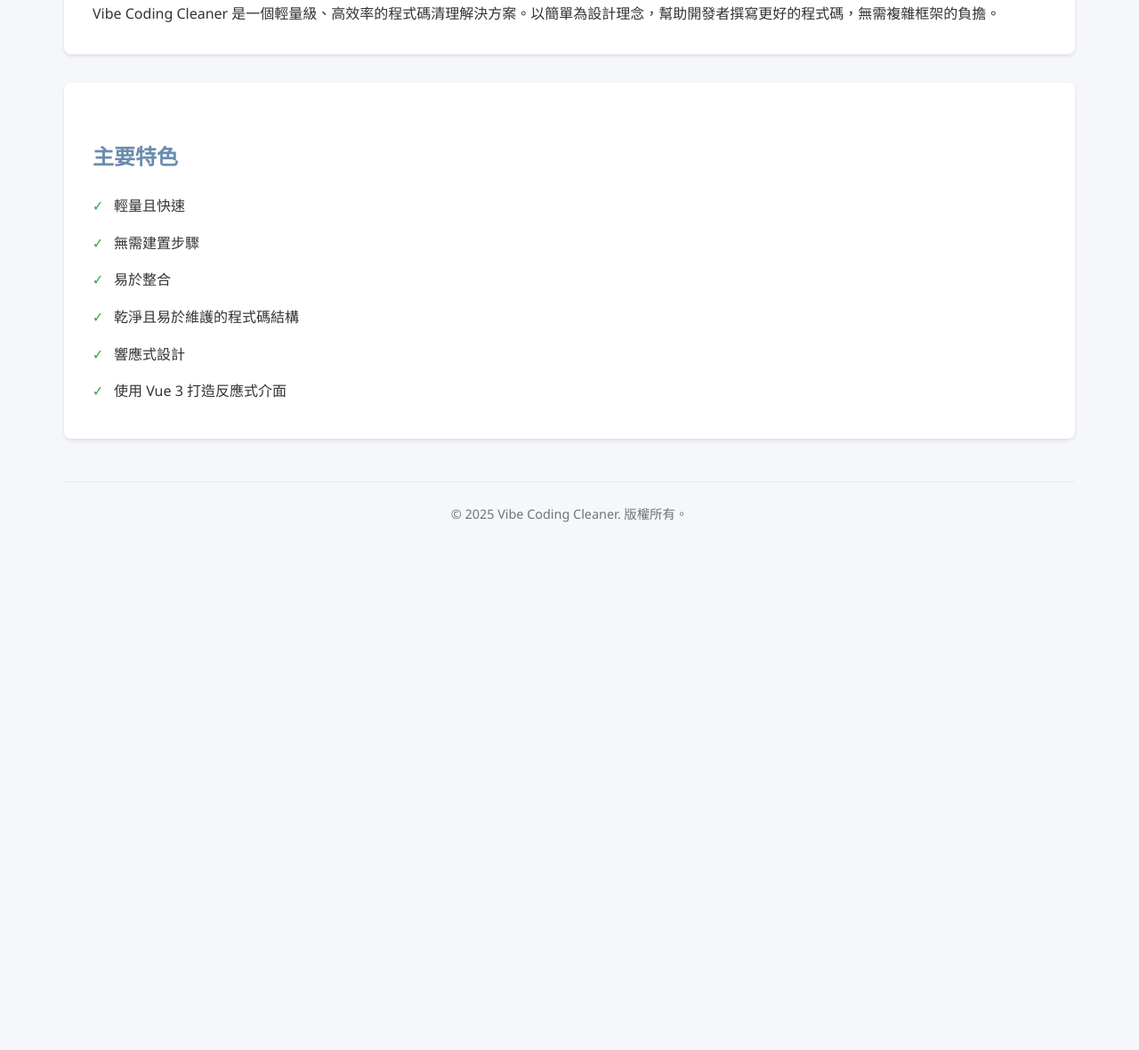
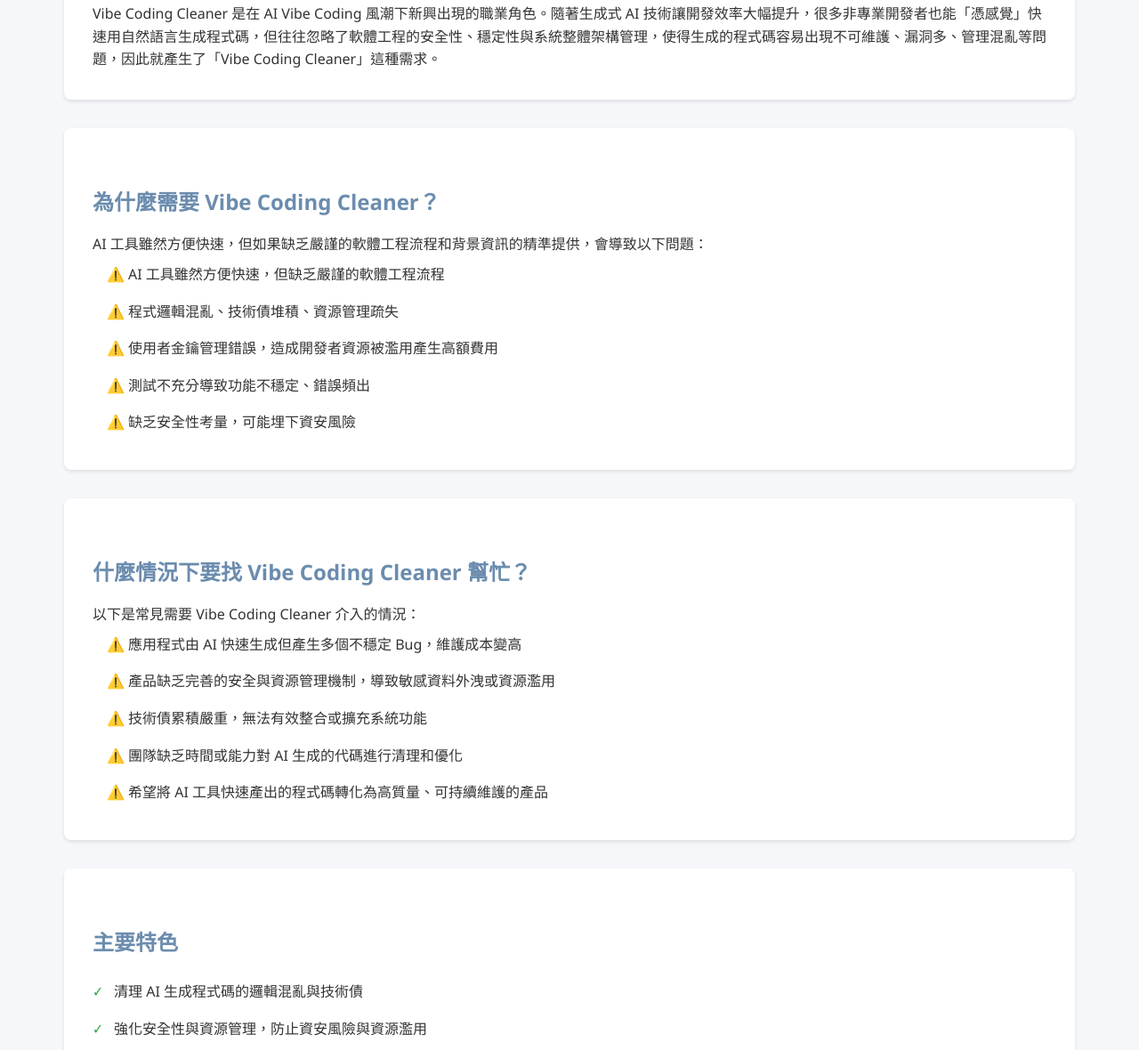
Before and after one commit to chiisen/VibeCodingCleaner, a website: page public/index.html in a window 1280 px wide. Shown: the part 353-1533 px from the top of the page at 89% size. Before the commit the page ends 998 px from the top, so only its background shows below. Drawn offline with nearby package versions, Linux system fonts and the light colour scheme.

Commit message:
feat: 新增 Vibe Coding Cleaner 相關說明與功能，包含為何需要及何時需要的情境

```diff
--- a/public/css/styles.css
+++ b/public/css/styles.css
@@ -50,6 +50,31 @@
     margin-bottom: 2rem;
 }
 
+.why-needed, .when-needed {
+    background-color: white;
+    padding: 2rem;
+    border-radius: 8px;
+    box-shadow: 0 2px 4px rgba(0, 0, 0, 0.1);
+    margin-bottom: 2rem;
+}
+
+.why-needed ul, .when-needed ul {
+    list-style-type: none;
+    padding-left: 1rem;
+}
+
+.why-needed li, .when-needed li {
+    padding: 0.5rem 0;
+    padding-left: 1.5rem;
+    position: relative;
+}
+
+.why-needed li:before, .when-needed li:before {
+    content: '⚠️';
+    position: absolute;
+    left: 0;
+}
+
 .features {
     background-color: white;
     padding: 2rem;
@@ -94,7 +119,7 @@
         margin-bottom: 2rem;
     }
 
-    .hero, .features {
+    .hero, .features, .why-needed, .when-needed {
         padding: 1.5rem;
     }
 }
--- a/public/index.html
+++ b/public/index.html
@@ -20,6 +20,26 @@
                 <p>{{ description }}</p>
             </section>
 
+            <section class="why-needed">
+                <h2>為什麼需要 Vibe Coding Cleaner？</h2>
+                <p>AI 工具雖然方便快速，但如果缺乏嚴謹的軟體工程流程和背景資訊的精準提供，會導致以下問題：</p>
+                <ul>
+                    <li v-for="(reason, index) in whyNeeded" :key="index">
+                        {{ reason }}
+                    </li>
+                </ul>
+            </section>
+
+            <section class="when-needed">
+                <h2>什麼情況下要找 Vibe Coding Cleaner 幫忙？</h2>
+                <p>以下是常見需要 Vibe Coding Cleaner 介入的情況：</p>
+                <ul>
+                    <li v-for="(situation, index) in whenNeeded" :key="index">
+                        {{ situation }}
+                    </li>
+                </ul>
+            </section>
+
             <section class="features">
                 <h2>主要特色</h2>
                 <ul>
--- a/public/js/app.js
+++ b/public/js/app.js
@@ -3,14 +3,27 @@
 createApp({
     data() {
         return {
-            description: 'Vibe Coding Cleaner 是一個輕量級、高效率的程式碼清理解決方案。以簡單為設計理念，幫助開發者撰寫更好的程式碼，無需複雜框架的負擔。',
+            description: 'Vibe Coding Cleaner 是在 AI Vibe Coding 風潮下新興出現的職業角色。隨著生成式 AI 技術讓開發效率大幅提升，很多非專業開發者也能「憑感覺」快速用自然語言生成程式碼，但往往忽略了軟體工程的安全性、穩定性與系統整體架構管理，使得生成的程式碼容易出現不可維護、漏洞多、管理混亂等問題，因此就產生了「Vibe Coding Cleaner」這種需求。',
             features: [
-                '輕量且快速',
-                '無需建置步驟',
-                '易於整合',
-                '乾淨且易於維護的程式碼結構',
-                '響應式設計',
-                '使用 Vue 3 打造反應式介面'
+                '清理 AI 生成程式碼的邏輯混亂與技術債',
+                '強化安全性與資源管理，防止資安風險與資源濫用',
+                '優化系統架構，使程式碼易於維護與擴展',
+                '提供專業的軟體工程流程指導',
+                '將快速生成的程式碼轉化為高質量、可持續維護的產品'
+            ],
+            whyNeeded: [
+                'AI 工具雖然方便快速，但缺乏嚴謹的軟體工程流程',
+                '程式邏輯混亂、技術債堆積、資源管理疏失',
+                '使用者金鑰管理錯誤，造成開發者資源被濫用產生高額費用',
+                '測試不充分導致功能不穩定、錯誤頻出',
+                '缺乏安全性考量，可能埋下資安風險'
+            ],
+            whenNeeded: [
+                '應用程式由 AI 快速生成但產生多個不穩定 Bug，維護成本變高',
+                '產品缺乏完善的安全與資源管理機制，導致敏感資料外洩或資源濫用',
+                '技術債累積嚴重，無法有效整合或擴充系統功能',
+                '團隊缺乏時間或能力對 AI 生成的代碼進行清理和優化',
+                '希望將 AI 工具快速產出的程式碼轉化為高質量、可持續維護的產品'
             ]
         };
     }
```
Also changed, not shown: docs/VibeCodingCleaner.md (added, +24 -0 lines), 1 other file.
